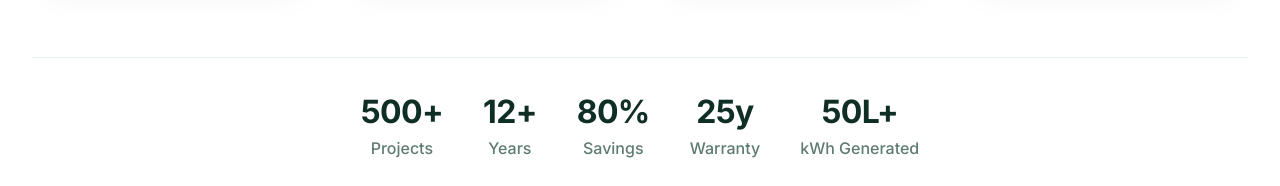
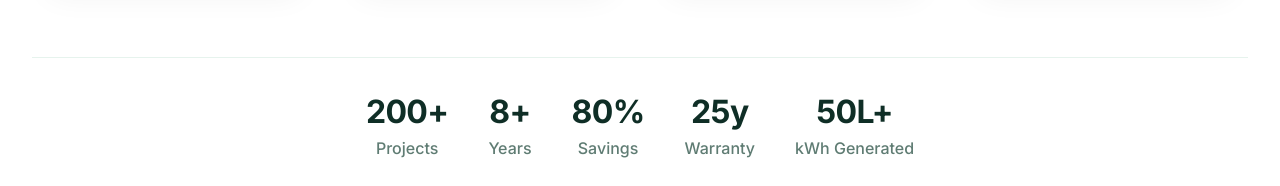
Before and after one commit to DuvenderSandhu/Test, a plain HTML site: page services.html in a window 1280 px wide. Shown: the part 2860-3046 px from the top of the page. Drawn offline with Linux system fonts and the light colour scheme.

Commit message:
Add favicon and update stats in services.html

```diff
--- a/services.html
+++ b/services.html
@@ -11,6 +11,7 @@
     <link rel="preconnect" href="https://fonts.gstatic.com" crossorigin>
     <link href="https://fonts.googleapis.com/css2?family=Inter:ital,opsz,wght@0,14..32,100..900;1,14..32,100..900&display=swap" rel="stylesheet">
     <link rel="stylesheet" href="https://cdnjs.cloudflare.com/ajax/libs/font-awesome/6.0.0-beta3/css/all.min.css">
+    <link rel="icon" type="image/png" href="https://res.cloudinary.com/dmmsfviuy/image/upload/v1771575039/te_8_pytypt.png">
     <style>
         * {
             margin: 0;
@@ -1106,11 +1107,11 @@
         <div class="stats-strip">
             <div class="container">
                 <div class="stat-item">
-                    <h4>500+</h4>
+                    <h4>200+</h4>
                     <p>Projects</p>
                 </div>
                 <div class="stat-item">
-                    <h4>12+</h4>
+                    <h4>8+</h4>
                     <p>Years</p>
                 </div>
                 <div class="stat-item">
```
